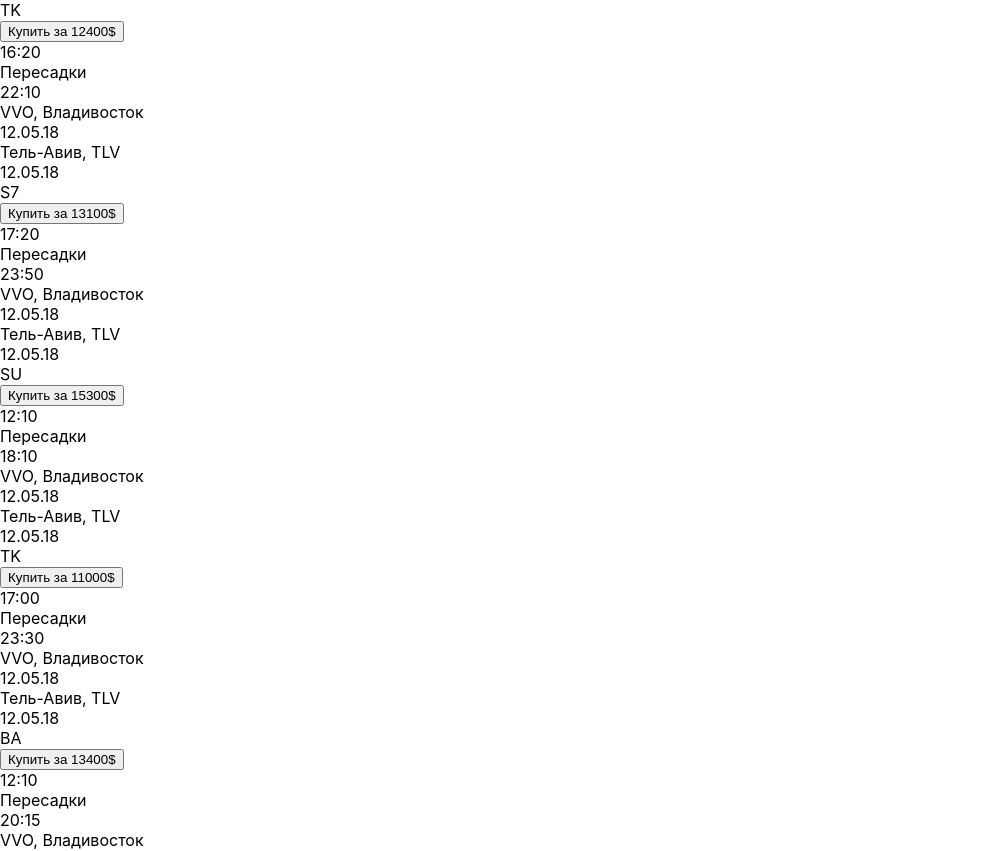
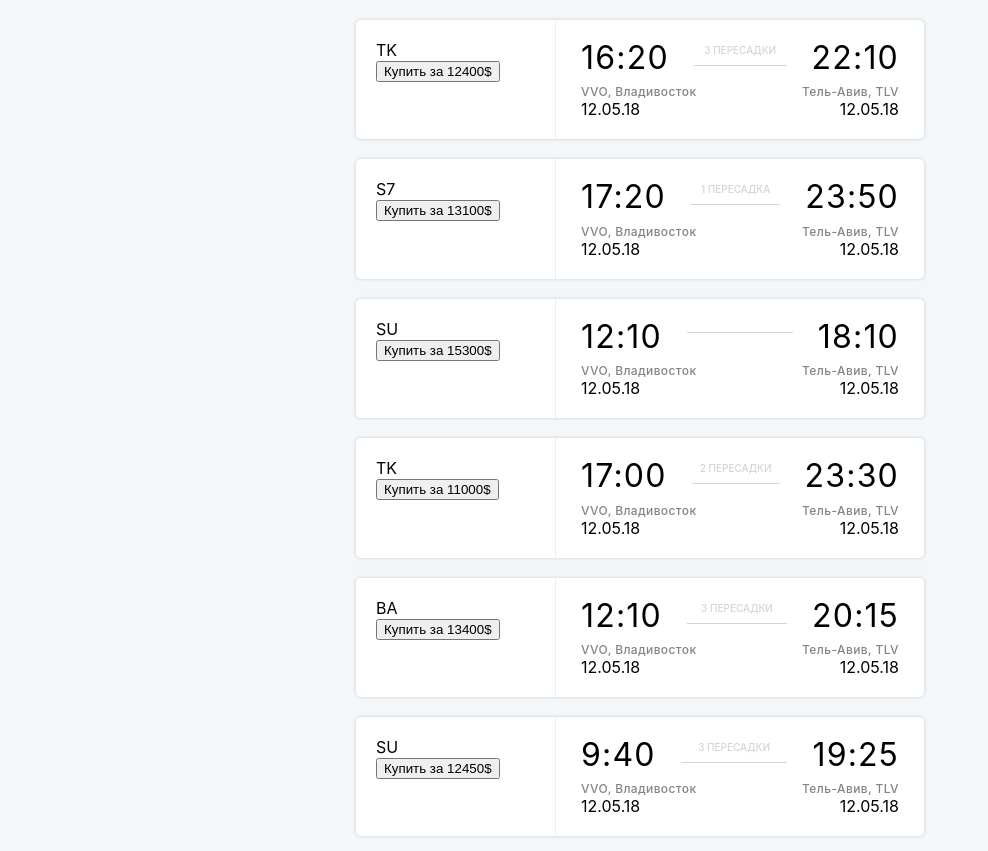
Before and after one commit to yurii-oliiarnyk/aviasales, a React (Create React App) app: page / in a window 1280 px wide. Shown: the top 851 px of the page, without its empty margins (0-988 px from the left). Built offline with nearby package versions, Linux system fonts and the light colour scheme.

Commit message:
add ticket some styling

```diff
--- /dev/null
+++ b/src/component/Ticket/Ticket.css
@@ -0,0 +1,71 @@
+/* ticket layout */
+
+.ticket {
+    background-color: #fff;
+    margin-top: 20px;
+    max-width: 568px;
+    margin-left: auto;
+    margin-right: auto;
+    border-radius: 5px;
+    box-shadow: 0 0 3px 1px rgba(0, 0, 0, 0.1);
+    display: flex;
+}
+
+.ticket-left {
+    border-right: 1px solid #ECEFF1;
+    padding: 20px;
+    flex: 0 0 200px;
+}
+
+.ticket-right {
+    padding: 19px 25px 20px;
+    flex: 1;
+}
+
+/* ticket times */
+
+.ticket-times {
+    display: flex;
+    justify-content: space-between;
+}
+
+.ticket-time {
+    font-size: 32px;
+    line-height: 1.2;
+    letter-spacing: 1.2px;
+}
+
+.ticket-stops {
+    color: #D2D5D6;
+    font-size: 10px;
+    text-transform: uppercase;
+    font-weight: 500;
+    padding: 5px 25px;
+    flex: 1;
+    text-align: center;
+}
+
+.ticket-stops span {
+    display: inline-block;
+    width: 100%;
+    height: 1px;
+    background-color: #D2D5D6;
+    margin-top: 6px;
+}
+
+/* ticket origins */
+.ticket-origins {
+    display: flex;
+    justify-content: space-between;
+    margin-top: 7px;
+    color: #848484;
+    font-size: 12px;
+    letter-spacing: 0.4px;
+    font-weight: 500;
+}
+
+/* dates */
+.ticket-dates {
+    display: flex;
+    justify-content: space-between;
+}
--- a/src/component/Ticket/Ticket.js
+++ b/src/component/Ticket/Ticket.js
@@ -1,6 +1,7 @@
 import React from 'react';
 import PropTypes from 'prop-types';
 import Button from '../UI/Button/Button';
+import './Ticket.css';
 
 const ticket = props => {
     const {
@@ -14,37 +15,35 @@
         arrival_time,
         carrier,
         stops,
-        price,
+        price
     } = props;
 
     return (
-        <div>
-            <div>
+        <div className="ticket">
+            <div className="ticket-left">
                 <div>{carrier}</div>
                 <Button clicked={() => alert('click')}>Купить за {price}$</Button>
             </div>
-            <div>
-                <div>
-                    <div>
+            <div className="ticket-right">
+                <div className="ticket-times">
+                    <div className="ticket-time ticket-time--departure">
                         {departure_time}
                     </div>
-                    <div>
-                        {stops + stops === 1 ? 'Пересадка' : 'Пересадки'}
+                    <div className="ticket-stops">
+                        {stops ? stops + ' ' + (stops === 1 ? 'Пересадка' : 'Пересадки') : null}
                         <span></span>
                     </div>
-                    <div>
+                    <div className="ticket-time ticket-time--arriaval">
                         {arrival_time}
                     </div>
                 </div>
-                <div>
-                    <div>
-                        <div>{origin}, {origin_name}</div>
-                        <div>{departure_date}</div>
-                    </div>
-                    <div>
-                        <div>{destination_name}, {destination}</div>
-                        <div>{arrival_date}</div>
-                    </div>
+                <div className="ticket-origins">
+                    <div>{origin}, {origin_name}</div>
+                    <div>{destination_name}, {destination}</div>
+                </div>
+                <div className="ticket-dates">
+                    <div>{departure_date}</div>
+                    <div>{arrival_date}</div>
                 </div>
             </div>
         </div>
--- a/src/index.css
+++ b/src/index.css
@@ -10,6 +10,7 @@
     sans-serif;
   -webkit-font-smoothing: antialiased;
   -moz-osx-font-smoothing: grayscale;
+  background-color: #F3F7FA;
 }
 
 code {
```
